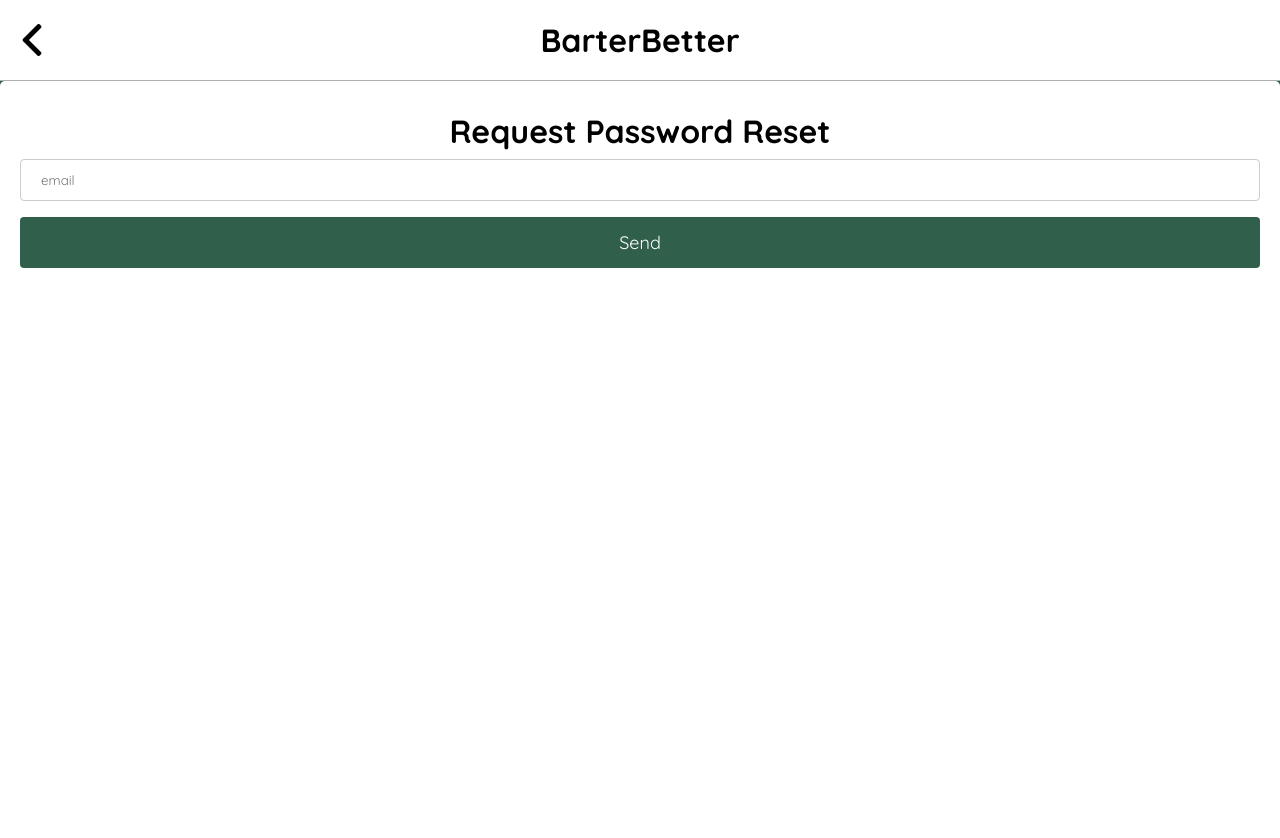
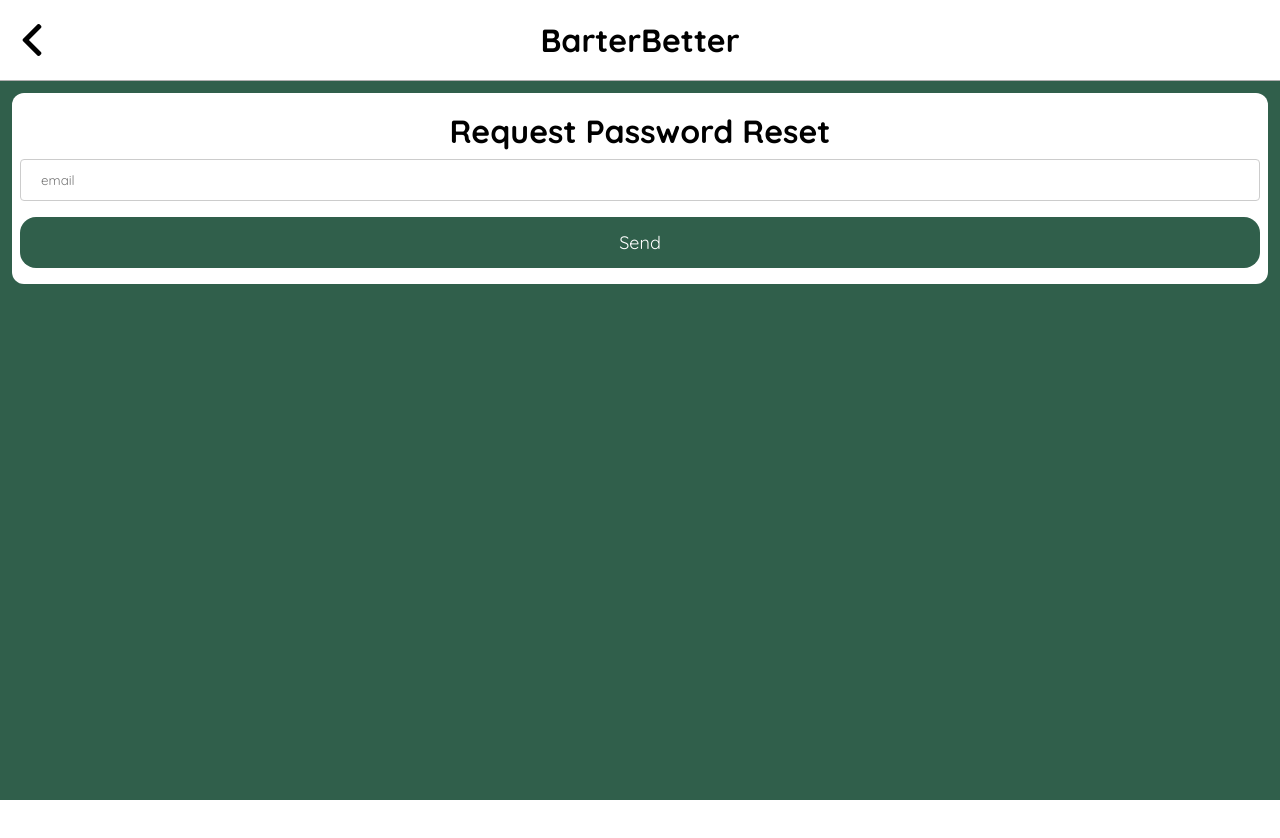
Before and after one commit to JDMCK/2800-202310-BBY08, a React (Create React App) app: page /resetPassword in a window 1280 px wide. Shown: the top 838 px of the page. After the commit the page ends 800 px from the top, so only its background shows below. Built offline with nearby package versions, Linux system fonts and the light colour scheme; no server answers.

Commit message:
Fixed styling for login and signup

```diff
--- a/src/pages/ResetPassword.js
+++ b/src/pages/ResetPassword.js
@@ -1,16 +1,22 @@
 import { auth } from '../config/firebase.js';
 import { useState } from 'react';
+import { useNavigate } from 'react-router-dom'
 import { sendPasswordResetEmail } from 'firebase/auth';
-import { Navbar } from '../components';
+import { Confirmation, Navbar } from '../components';
 
 
 function ResetPassword() {
+    const [email, setEmail] = useState('');
 
-    const [email, setEmail] = useState('');
+    const navigate = useNavigate();
 
     const SendPasswordEmail = async () => {
         await sendPasswordResetEmail(auth, email);
-        alert('Email Has Been Sent')
+        document.getElementById('confirm-modal').showModal();
+    }
+
+    const backToLogin = () => {
+        navigate('/login');
     }
 
     return (
@@ -29,6 +35,7 @@
                     <button onClick={SendPasswordEmail}>Send</button>
                 </form>
             </div>
+            <Confirmation onConfirm={backToLogin} id='confirm-modal' buttonMessage='Back to Login' title='An email has been sent! Please follow the instructions on the email to reset your password.'></Confirmation>
         </>
     )
 
--- a/src/styles/addingItem.css
+++ b/src/styles/addingItem.css
@@ -171,7 +171,7 @@
 #confirm-button {
   border: none;
   height: 3rem;
-  border-radius: 10px;
+  border-radius: 1rem;
   margin: 1rem;
   background-color: var(--primary);
   color: white;
--- a/src/styles/login.css
+++ b/src/styles/login.css
@@ -7,9 +7,9 @@
 .user-form {
   background-color: white;
   text-align: center;
-  border-radius: 5px;
-  padding: 20px;
-  height: 100vh;
+  padding: 0.5rem;
+  margin: 0.75rem;
+  border-radius: 0.75rem;
 }
 
 .user-form h1 {
@@ -22,7 +22,7 @@
   margin: 8px 0;
   display: inline-block;
   border: 1px solid #ccc;
-  border-radius: 4px;
+  border-radius: 0.25rem;
   box-sizing: border-box;
 
 }
@@ -34,7 +34,7 @@
   padding: 14px 20px;
   margin: 8px 0;
   border: none;
-  border-radius: 4px;
+  border-radius: 1rem;
   cursor: pointer;
   font-size: large;
 }
```
